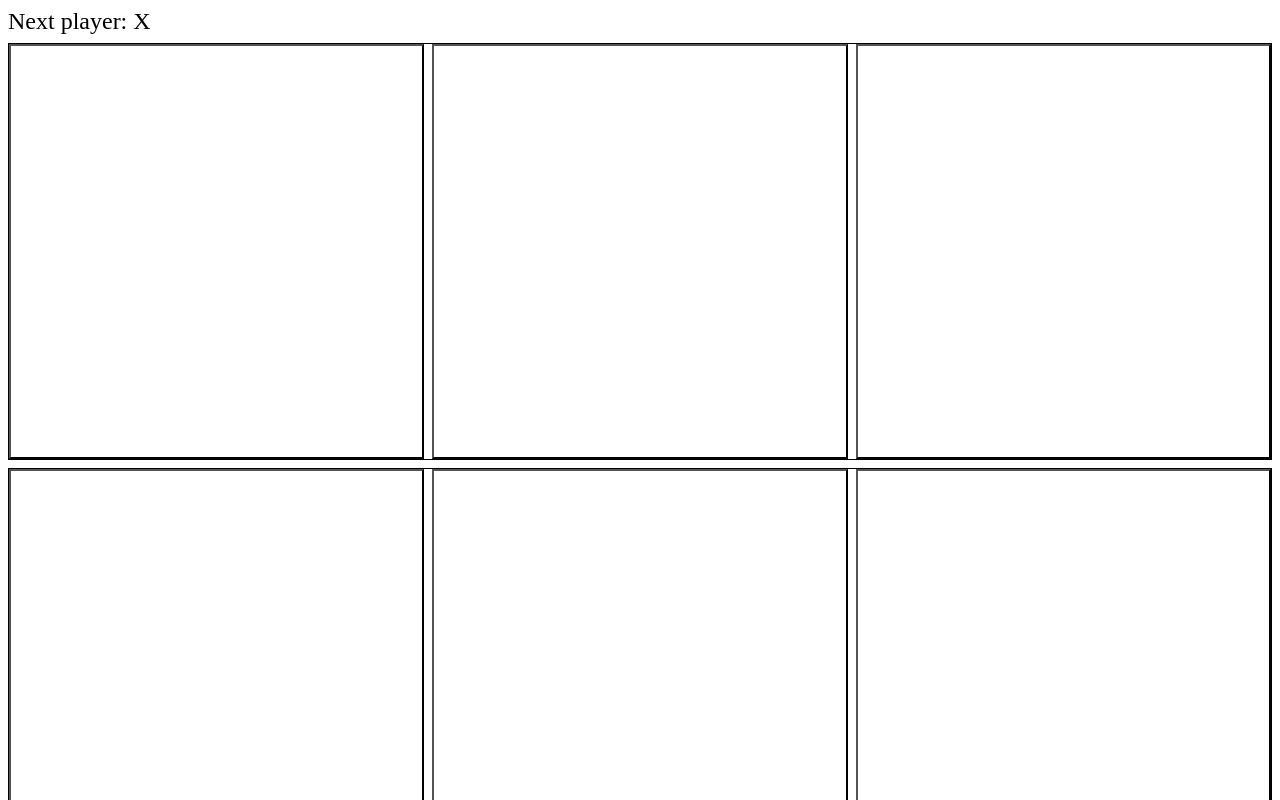
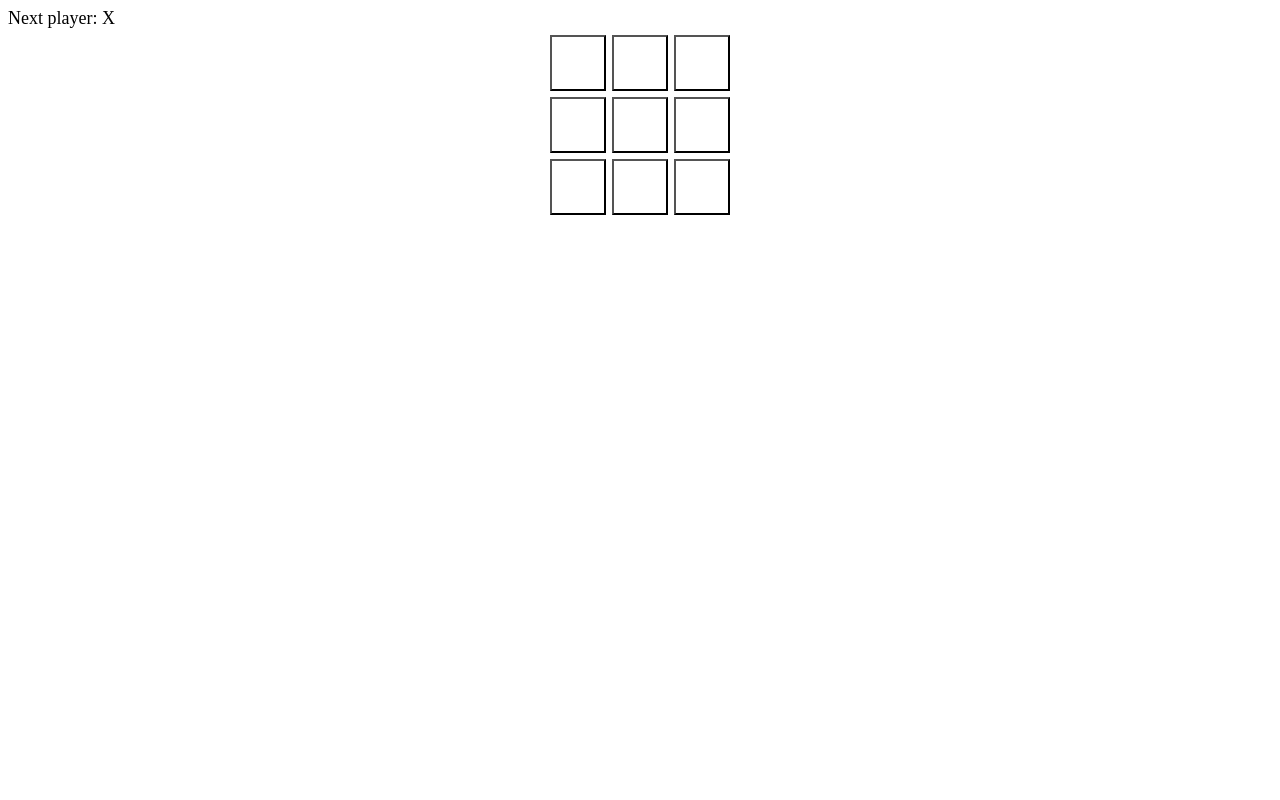
Before and after one commit to saavan-shah/my-react-app, a React (Vite) app: page / in a window 1280 px wide. Shown: the top 800 px of the page. Built offline with nearby package versions, Linux system fonts and the light colour scheme.

Commit message:
finished css to make ttt grid not as giant

```diff
--- a/src/index.css
+++ b/src/index.css
@@ -113,31 +113,27 @@ code {
 .board-row {
   display: grid;
   grid-template-columns: repeat(3, 1fr);
-  gap: 8px;
-  margin: 8px 0;
-  border: 1px solid #000;
+  gap: 6px;
+  margin: 6px auto;
+  width: 180px;
 }
 button {
   width: 100%;
   aspect-ratio: 1;
-  font-size: 48px;
+  font-size: 24px;
   line-height: 1;
   background: transparent;
   cursor: pointer;
+  padding: 0;
 }
 Square {
   display: inline-flex;
   align-items: center;
   justify-content: center;
-  width: 50%;
-  height: 50%;
-  max-width: 1rem;
-  max-height: 1rem;
-  min-width: 50%;
-  min-height: 50%;
   border: 1px solid #000;
+  box-sizing: border-box;
 }
 .status {
-  margin-bottom: 8px;
-  font-size: 24px;
+  margin-bottom: 6px;
+  font-size: 18px;
 }
```
